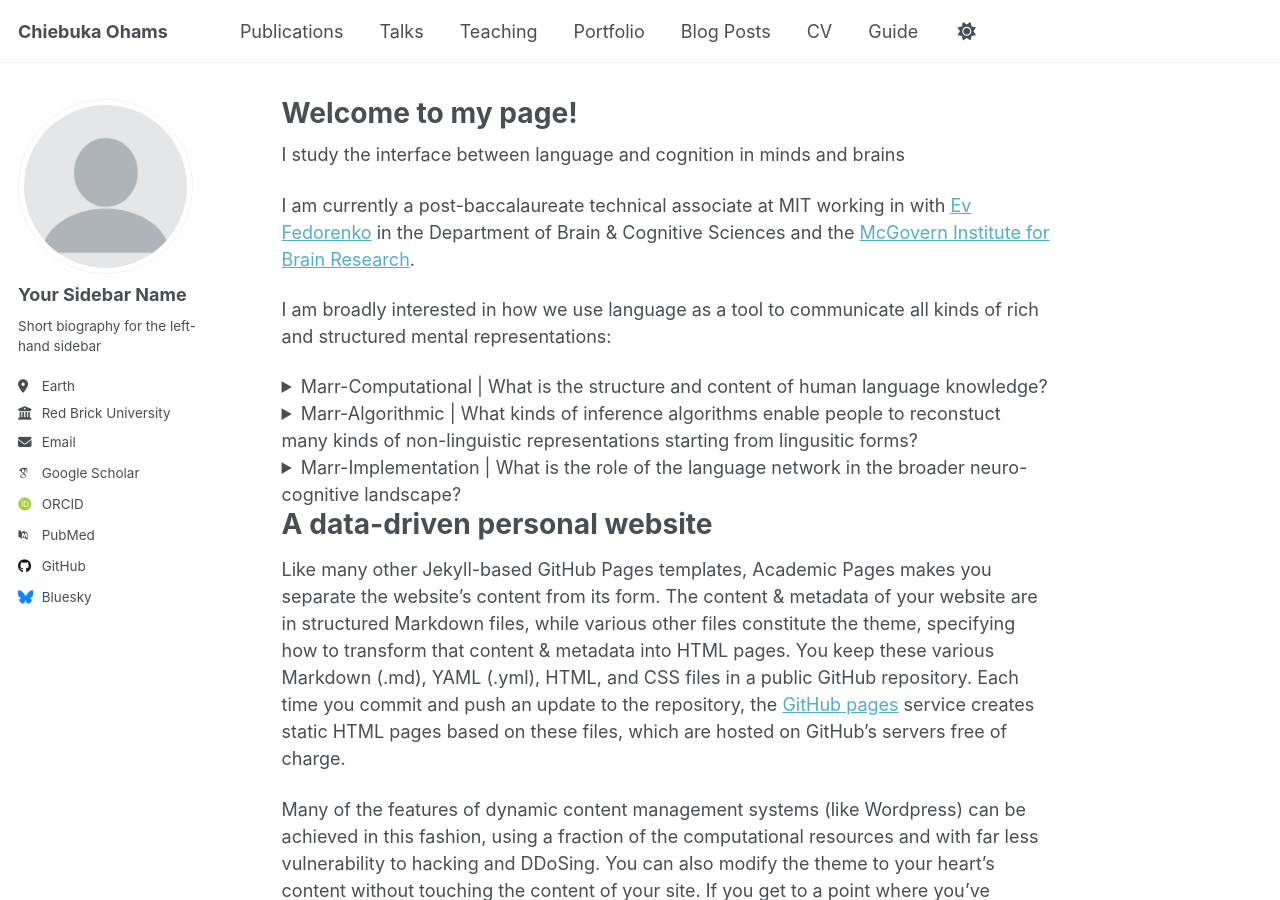
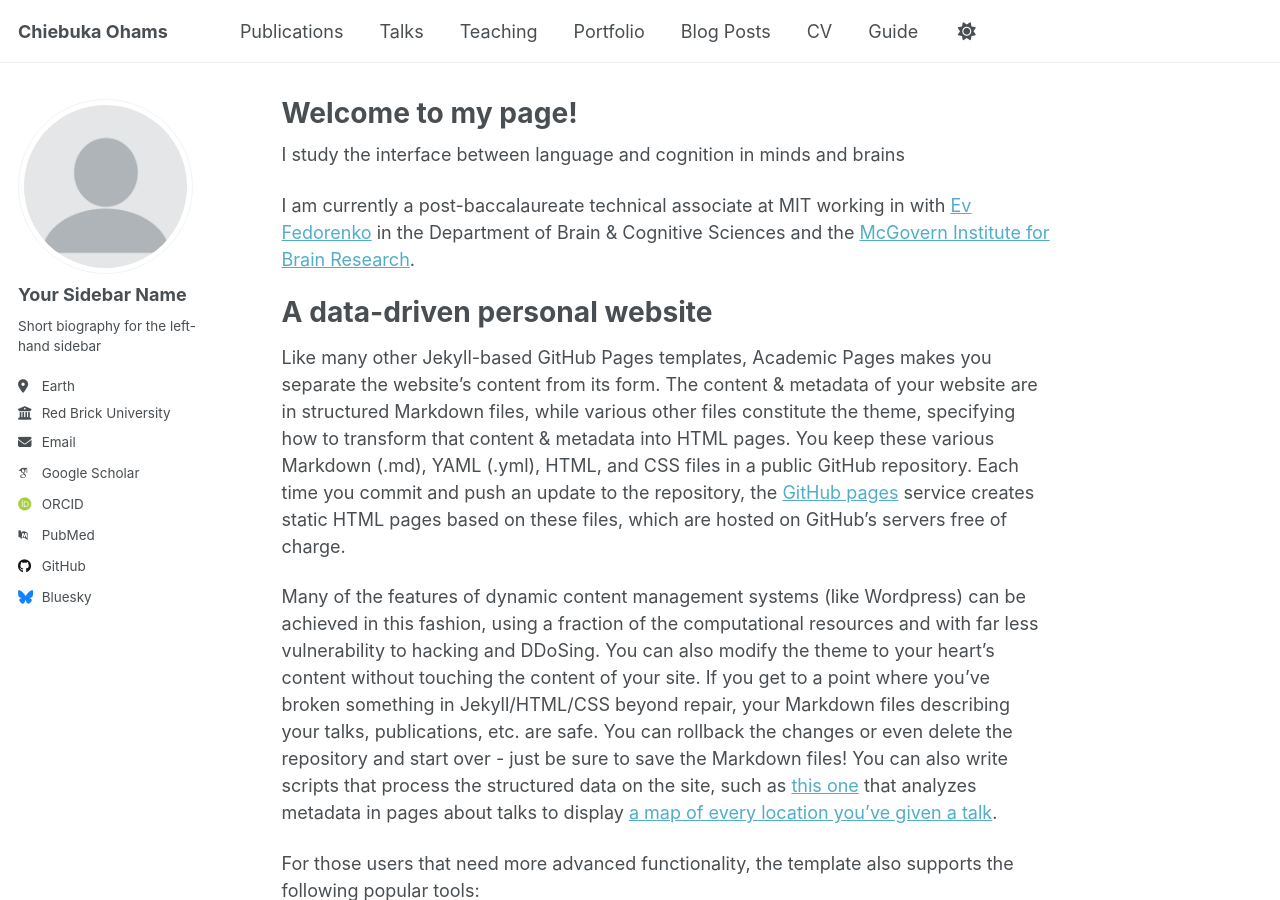
Before and after one commit to Chief-Buka/Chief-Buka.github.io, a Jekyll site: the page built from _pages/about.md, in a window 1280 px wide and 900 px high. Built offline with Jekyll 4.4.1, drawn with Linux system fonts in a browser that asks for light colours; some web fonts are replaced; a script that is not in the unit is left out.

Commit message:
Update about.md

```diff
--- a/_pages/about.md
+++ b/_pages/about.md
@@ -11,27 +11,7 @@ I study the interface between language and cognition in minds and brains
 
 I am currently a post-baccalaureate technical associate at MIT working in with [Ev Fedorenko](https://www.evlab.mit.edu/) in the Department of Brain & Cognitive Sciences and the [McGovern Institute for Brain Research](https://mcgovern.mit.edu/).
 
-I am broadly interested in how we use language as a tool to communicate all kinds of rich and structured mental representations:
-<details>
-<summary>Marr-Computational | What is the structure and content of human language knowledge?</summary>
-<br>
-X
-</details>
-<details>
-<summary>Marr-Algorithmic | What kinds of inference algorithms enable people to reconstuct many kinds of non-linguistic representations starting from lingusitic forms?</summary>
-<br>
-Y
-</details>
-<details>
-<summary>Marr-Implementation | What is the role of the language network in the broader neuro-cognitive landscape?</summary>
-<br>
-  <details>
-  <summary> What does the language network compute? What are it's inputs and outputs?</summary>
-  </details>
-  <details>
-  <summary>How does our neural language system interface and interact with other neuro-cognitive systems?</summary>
-  </details>
-</details>
+
 
 A data-driven personal website
 ======
```
